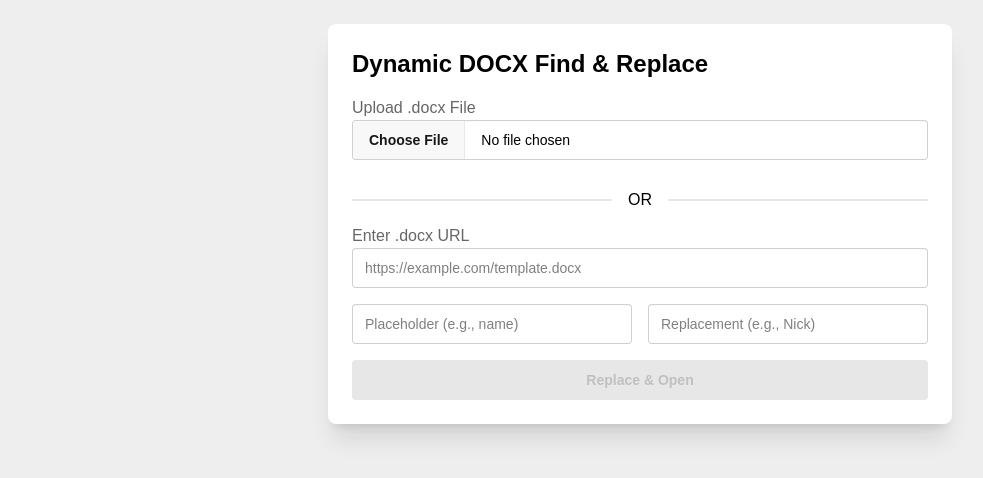
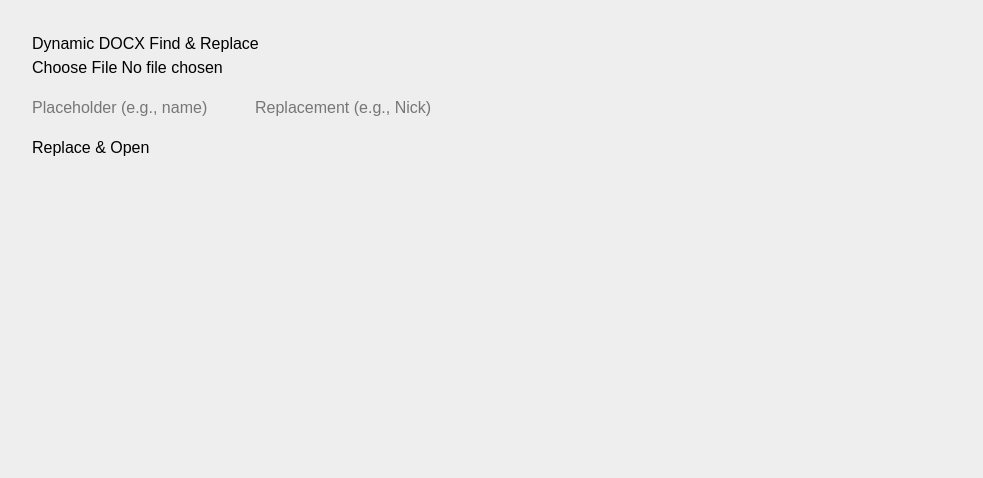
Before and after one commit to Nick-Fanelli/pull-papers, a Next.js app: page / in a window 1280 px wide. Shown: the top 478 px of the page, without its empty margins (0-983 px from the left). Built offline with nearby package versions, Linux system fonts and the light colour scheme.

Commit message:
Revert "feat: add basic find & replace test feature"
This reverts commit da3a14fe0d984c2a879a3dfbd46d4cb88ea1a194.

```diff
--- a/src/app/page.tsx
+++ b/src/app/page.tsx
@@ -1,131 +1,73 @@
 "use client";
 
 import { useState } from "react";
+
 import PizZip from "pizzip";
 import Docxtemplater from "docxtemplater";
 
-const getAllFields = (doc: Docxtemplater<PizZip>): string[] => {
+const getAllFields = (doc: Docxtemplater<PizZip>) : string[] => {
+
     const text = doc.getFullText();
     const matches = text.match(/{(.*?)}/g);
-    if (!matches) return [];
+
+    if(!matches) return [];
+
     const placeholders = matches.map((m) => m.slice(1, -1));
+
     return Array.from(new Set(placeholders));
-};
+
+}
 
 export default function Home() {
+
     const [file, setFile] = useState<File | null>(null);
-    const [url, setUrl] = useState("");
     const [placeholder, setPlaceholder] = useState("");
     const [replacement, setReplacement] = useState("");
-    const [fields, setFields] = useState<string[]>([]);
 
     const handleFileChange = (e: React.ChangeEvent<HTMLInputElement>) => {
         if (e.target.files && e.target.files.length > 0) {
             setFile(e.target.files[0]);
-            setUrl("");
         }
     };
 
-    const loadDocFromUrl = async (docUrl: string) => {
-        const res = await fetch(docUrl);
-        const arrayBuffer = await res.arrayBuffer();
-        return arrayBuffer;
-    };
+    const onClick = async () => {
+        if (!file || !placeholder) return;
 
-    const onClick = async () => {
-        if (!placeholder) return;
-
-        let arrayBuffer: ArrayBuffer | null = null;
-
-        if (file) {
-            arrayBuffer = await file.arrayBuffer();
-        } else if (url) {
-            arrayBuffer = await loadDocFromUrl(url);
-        }
-
-        if (!arrayBuffer) return;
-
+        const arrayBuffer = await file.arrayBuffer();
         const zip = new PizZip(arrayBuffer);
         const doc = new Docxtemplater(zip, { paragraphLoop: true, linebreaks: true });
 
-        const foundFields = getAllFields(doc);
-        setFields(foundFields);
+        console.log(getAllFields(doc));
 
-        console.log("Fields:", foundFields);
-        // At this point you could apply replacements and generate a blob
     };
 
     return (
-        <div className="p-6 max-w-2xl mx-auto">
-            <div className="card shadow-xl bg-base-100 p-6">
-                <h2 className="text-2xl font-bold mb-4">Dynamic DOCX Find & Replace</h2>
-
-                <div className="form-control mb-4">
-                    <label className="label">
-                        <span className="label-text">Upload .docx File</span>
-                    </label>
-                    <input
-                        type="file"
-                        accept=".docx"
-                        onChange={handleFileChange}
-                        className="file-input file-input-bordered w-full"
-                    />
-                </div>
-
-                <div className="divider">OR</div>
-
-                <div className="form-control mb-4">
-                    <label className="label">
-                        <span className="label-text">Enter .docx URL</span>
-                    </label>
-                    <input
-                        type="url"
-                        placeholder="https://example.com/template.docx"
-                        value={url}
-                        onChange={(e) => {
-                            setUrl(e.target.value);
-                            setFile(null);
-                        }}
-                        className="input input-bordered w-full"
-                    />
-                </div>
-
-                <div className="grid grid-cols-1 md:grid-cols-2 gap-4 mb-4">
+        <div style={{ padding: "2rem" }}>
+            <h2>Dynamic DOCX Find & Replace</h2>
+            <input type="file" accept=".docx" onChange={handleFileChange} />
+            <div style={{ marginTop: "1rem" }}>
                 <input
                     type="text"
                     placeholder="Placeholder (e.g., name)"
                     value={placeholder}
                     onChange={(e) => setPlaceholder(e.target.value)}
-                        className="input input-bordered w-full"
+                    style={{ marginRight: "1rem" }}
                 />
                 <input
                     type="text"
                     placeholder="Replacement (e.g., Nick)"
                     value={replacement}
                     onChange={(e) => setReplacement(e.target.value)}
-                        className="input input-bordered w-full"
                 />
             </div>
-
             <button
                 onClick={onClick}
-                    disabled={(!file && !url) || !placeholder}
-                    className="btn btn-primary w-full"
+                disabled={!file || !placeholder}
+                style={{ marginTop: "1rem" }}
             >
                 Replace & Open
             </button>
-
-                {fields.length > 0 && (
-                    <div className="mt-6">
-                        <h3 className="text-lg font-semibold mb-2">Found Fields</h3>
-                        <ul className="list-disc list-inside">
-                            {fields.map((f) => (
-                                <li key={f}>{f}</li>
-                            ))}
-                        </ul>
-                    </div>
-                )}
-            </div>
         </div>
     );
+
 }
```
Lines whose indentation alone changed are shown as unchanged.
